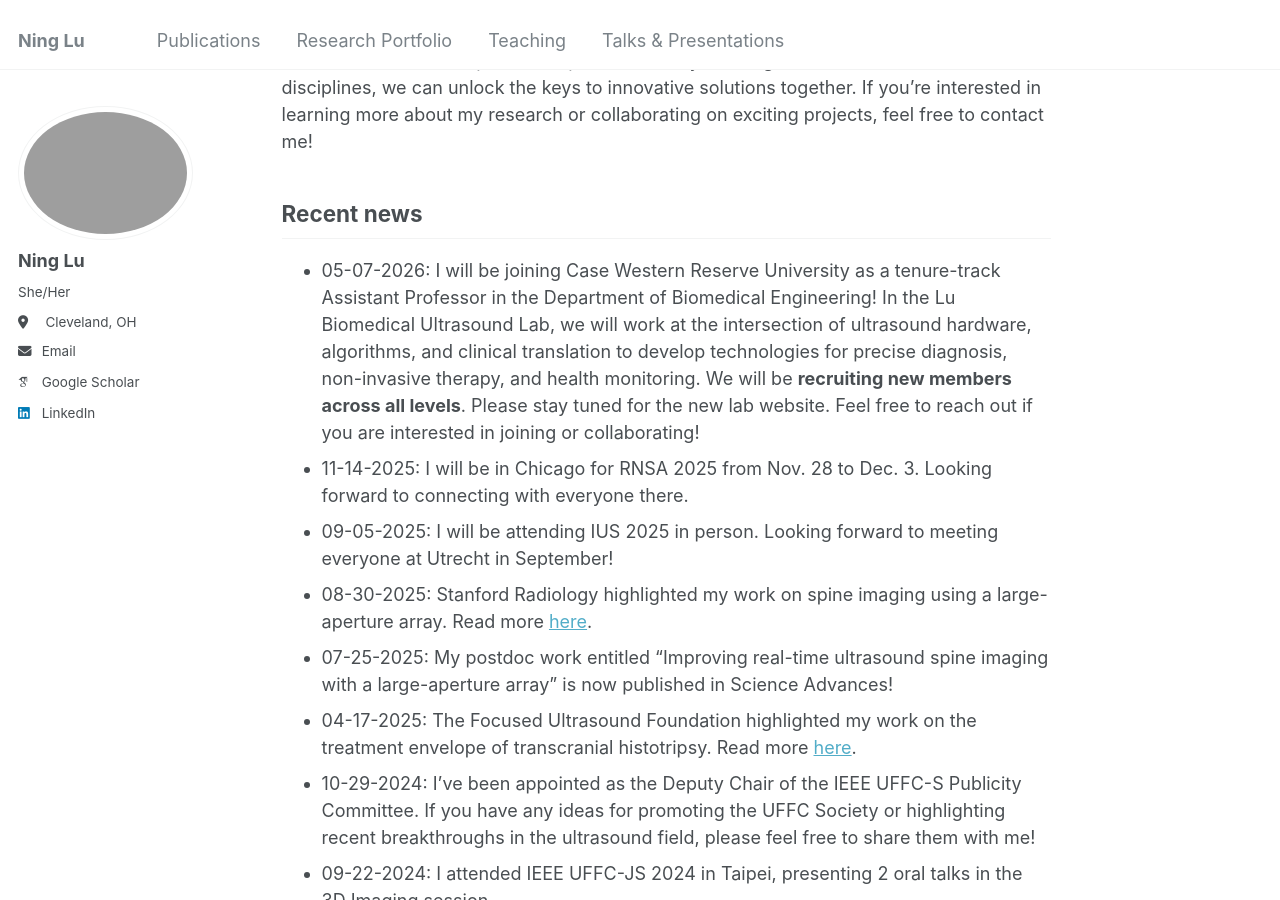
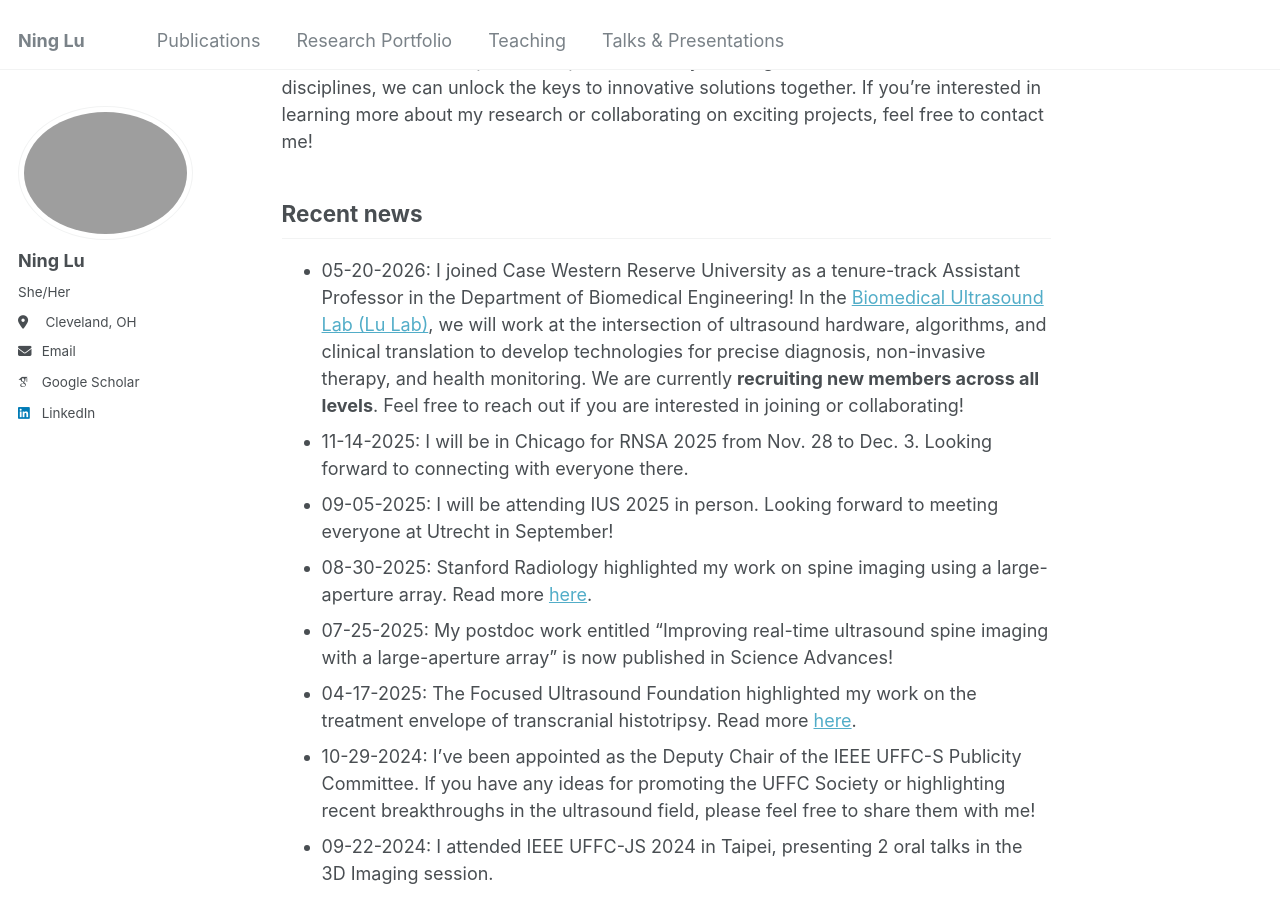
Before and after one commit to NingLu-Ultrasound/ninglu-ultrasound.github.io, a Jekyll site: the page built from _pages/about.md, in a window 1280 px wide and 900 px high, scrolled down 733 px. Built offline with Jekyll 4.4.1, drawn with Linux system fonts in a browser that asks for light colours; some web fonts are replaced.

Commit message:
Update about.md

```diff
--- a/_pages/about.md
+++ b/_pages/about.md
@@ -20,7 +20,7 @@ As a systems engineer, I have experience across the entire system development cy
 
 
 ## Recent news
-* 05-07-2026: I will be joining Case Western Reserve University as a tenure-track Assistant Professor in the Department of Biomedical Engineering! In the Lu Biomedical Ultrasound Lab, we will work at the intersection of ultrasound hardware, algorithms, and clinical translation to develop technologies for precise diagnosis, non-invasive therapy, and health monitoring. We will be **recruiting new members across all levels**. Please stay tuned for the new lab website. Feel free to reach out if you are interested in joining or collaborating!
+* 05-20-2026: I joined Case Western Reserve University as a tenure-track Assistant Professor in the Department of Biomedical Engineering! In the [Biomedical Ultrasound Lab (Lu Lab)](https://www.bul-nl.com/), we will work at the intersection of ultrasound hardware, algorithms, and clinical translation to develop technologies for precise diagnosis, non-invasive therapy, and health monitoring. We are currently **recruiting new members across all levels**. Feel free to reach out if you are interested in joining or collaborating!
 * 11-14-2025: I will be in Chicago for RNSA 2025 from Nov. 28 to Dec. 3. Looking forward to connecting with everyone there.
 * 09-05-2025: I will be attending IUS 2025 in person. Looking forward to meeting everyone at Utrecht in September!
 * 08-30-2025: Stanford Radiology highlighted my work on spine imaging using a large-aperture array. Read more [here](https://med.stanford.edu/radiology/news/2025-news/a-new-approach-towards-real-time--panoramic-ultrasound-imaging-o.html).
```
